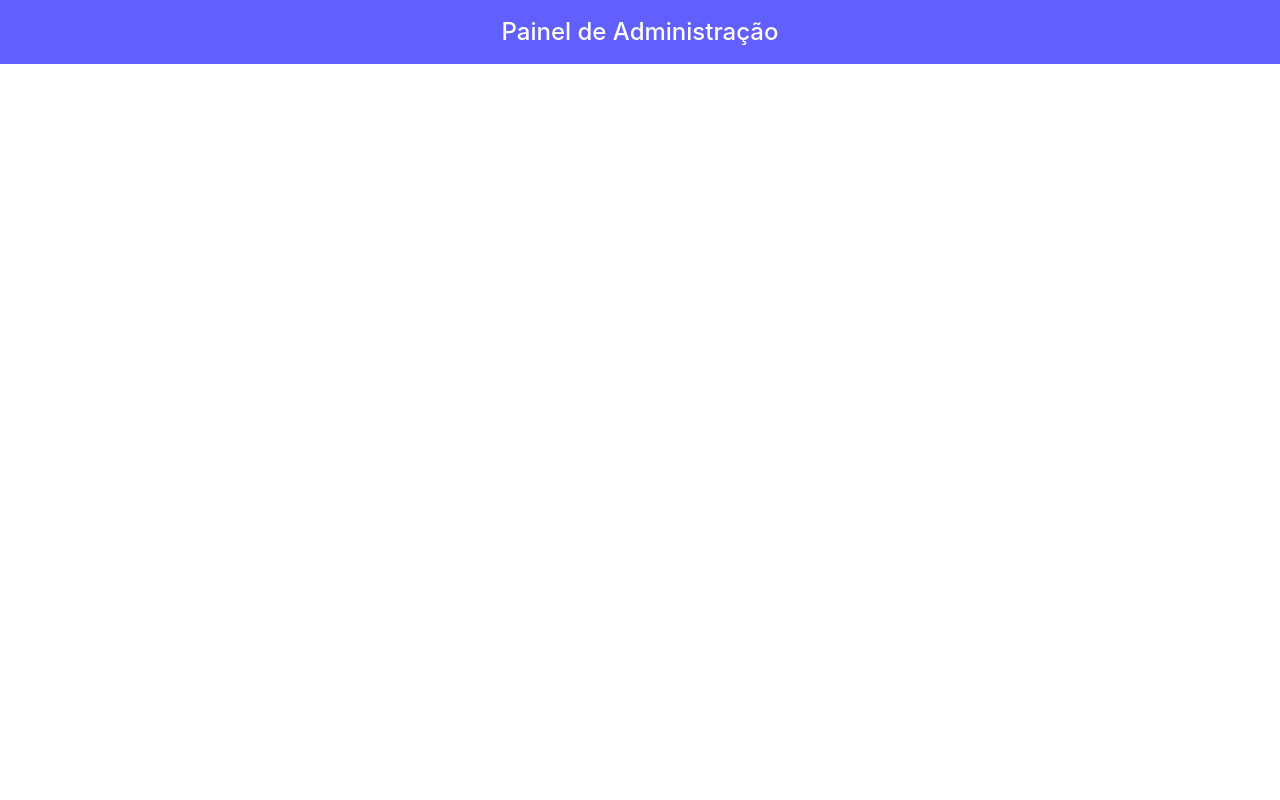
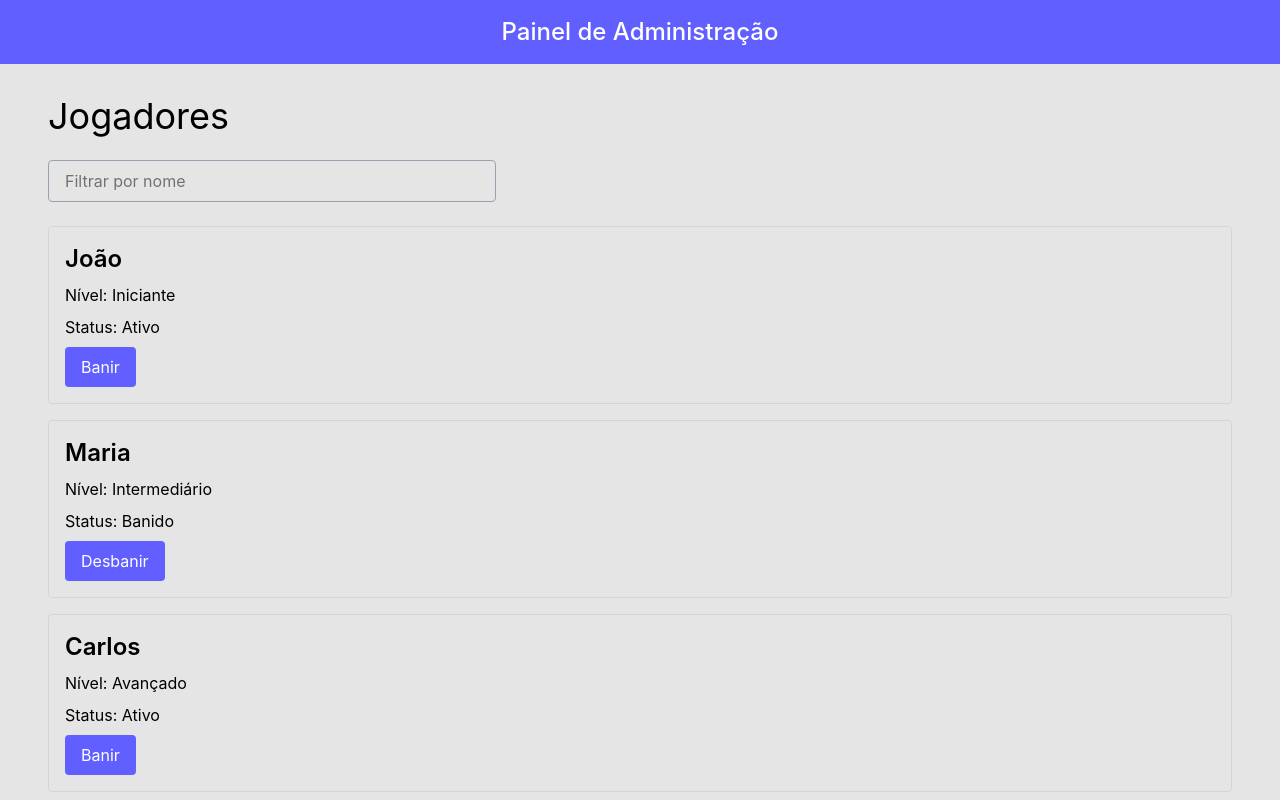
Before and after one commit to Inatel-S03-20261/Tema-06, a React (Vite) app in the folder app/: page /jogadores in a window 1280 px wide. Built offline with nearby package versions, Linux system fonts and the light colour scheme.

Commit message:
feat: add basic player listing and ban toggle

```diff
--- a/app/src/App.tsx
+++ b/app/src/App.tsx
@@ -1,5 +1,6 @@
 import { Routes, Route } from "react-router-dom";
 import Home from "./pages/Home";
+import Players from "./pages/Players";
 import Header from "./components/Header";
 
 const App = () => {
@@ -8,6 +9,7 @@ const App = () => {
             <Header />
             <Routes>
                 <Route path="/" element={<Home />} />
+                <Route path="/jogadores" element={<Players />} />
             </Routes>
         </>
     );
--- a/app/src/pages/Home.tsx
+++ b/app/src/pages/Home.tsx
@@ -1,7 +1,16 @@
+import { Link } from "react-router-dom";
+
 const Home = () => {
     return (
-        <section className="pt-18 mx-8 md:mx-12 min-h-screen flex flex-col">
-            <h1 className="text-4xl my-4">Bem vindo, Administrador!</h1>
+        <section className="pt-24 mx-8 md:mx-12 min-h-screen flex flex-col">
+            <h1 className="text-4xl my-4">Bem-vindo, Administrador!</h1>
+
+            <Link
+                to="/jogadores"
+                className="bg-indigo-500 text-white px-4 py-2 rounded w-fit mt-4"
+            >
+                Ver jogadores
+            </Link>
         </section>
     );
 };
--- /dev/null
+++ b/app/src/pages/Players.tsx
@@ -0,0 +1,70 @@
+import { useState } from "react";
+import { jogadoresMock } from "../services/playerService";
+import type { Player } from "../types/Player";
+
+const Players = () => {
+    const [jogadores, setJogadores] = useState<Player[]>(jogadoresMock);
+    const [filtro, setFiltro] = useState("");
+
+    const jogadoresFiltrados = jogadores.filter((jogador) =>
+        jogador.nome.toLowerCase().includes(filtro.toLowerCase()),
+    );
+
+    const alterarBanimento = (id: string) => {
+        const jogadoresAtualizados = jogadores.map((jogador) => {
+            if (jogador.id === id) {
+                return {
+                    ...jogador,
+                    statusBanimento: !jogador.statusBanimento,
+                };
+            }
+
+            return jogador;
+        });
+
+        setJogadores(jogadoresAtualizados);
+    };
+
+    return (
+        <section className="pt-24 mx-8 md:mx-12 min-h-screen">
+            <h1 className="text-4xl mb-6">Jogadores</h1>
+
+            <input
+                type="text"
+                placeholder="Filtrar por nome"
+                value={filtro}
+                onChange={(event) => setFiltro(event.target.value)}
+                className="border border-gray-400 rounded px-4 py-2 mb-6 w-full max-w-md"
+            />
+
+            <div className="flex flex-col gap-4">
+                {jogadoresFiltrados.map((jogador) => (
+                    <div
+                        key={jogador.id}
+                        className="border border-gray-300 rounded p-4 flex flex-col gap-2"
+                    >
+                        <h2 className="text-2xl font-semibold">{jogador.nome}</h2>
+
+                        <p>Nível: {jogador.nivel}</p>
+
+                        <p>
+                            Status:{" "}
+                            {jogador.statusBanimento ? "Banido" : "Ativo"}
+                        </p>
+
+                        <button
+                            onClick={() => alterarBanimento(jogador.id)}
+                            className="bg-indigo-500 text-white px-4 py-2 rounded w-fit"
+                        >
+                            {jogador.statusBanimento
+                                ? "Desbanir"
+                                : "Banir"}
+                        </button>
+                    </div>
+                ))}
+            </div>
+        </section>
+    );
+};
+
+export default Players;
--- /dev/null
+++ b/app/src/services/playerService.ts
@@ -0,0 +1,22 @@
+import type { Player } from "../types/Player";
+
+export const jogadoresMock: Player[] = [
+    {
+        id: "1",
+        nome: "João",
+        nivel: "Iniciante",
+        statusBanimento: false,
+    },
+    {
+        id: "2",
+        nome: "Maria",
+        nivel: "Intermediário",
+        statusBanimento: true,
+    },
+    {
+        id: "3",
+        nome: "Carlos",
+        nivel: "Avançado",
+        statusBanimento: false,
+    },
+];
--- /dev/null
+++ b/app/src/types/Player.ts
@@ -0,0 +1,6 @@
+export type Player = {
+    id: string;
+    nome: string;
+    nivel: string;
+    statusBanimento: boolean;
+};
```
Also changed, not shown: 1 other file (tests, documents, lock files or other folders).
